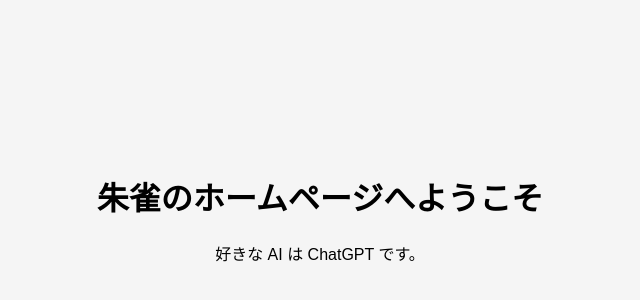
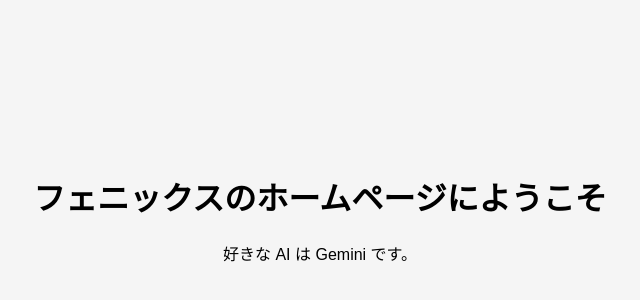
Before and after one commit to ym-ky/Homepage, a plain HTML site: page index.html in a window 1280 px wide. Shown: the part 8-308 px from the top of the page, without its empty margins (320-960 px from the left). Drawn offline with Linux system fonts and the light colour scheme.

Commit message:
Update homepage text

```diff
--- a/index.html
+++ b/index.html
@@ -3,7 +3,7 @@
 <head>
   <meta charset="UTF-8" />
   <meta name="viewport" content="width=device-width, initial-scale=1" />
-  <title>朱雀のホームページ</title>
+  <title>フェニックスのホームページ</title>
   <style>
     body{
       background:#f5f5f5;
@@ -15,7 +15,7 @@
   </style>
 </head>
 <body>
-  <h1>朱雀のホームページへようこそ</h1>
-  <p>好きな AI は ChatGPT です。</p>
+  <h1>フェニックスのホームページにようこそ</h1>
+  <p>好きな AI は Gemini です。</p>
 </body>
 </html>
```
